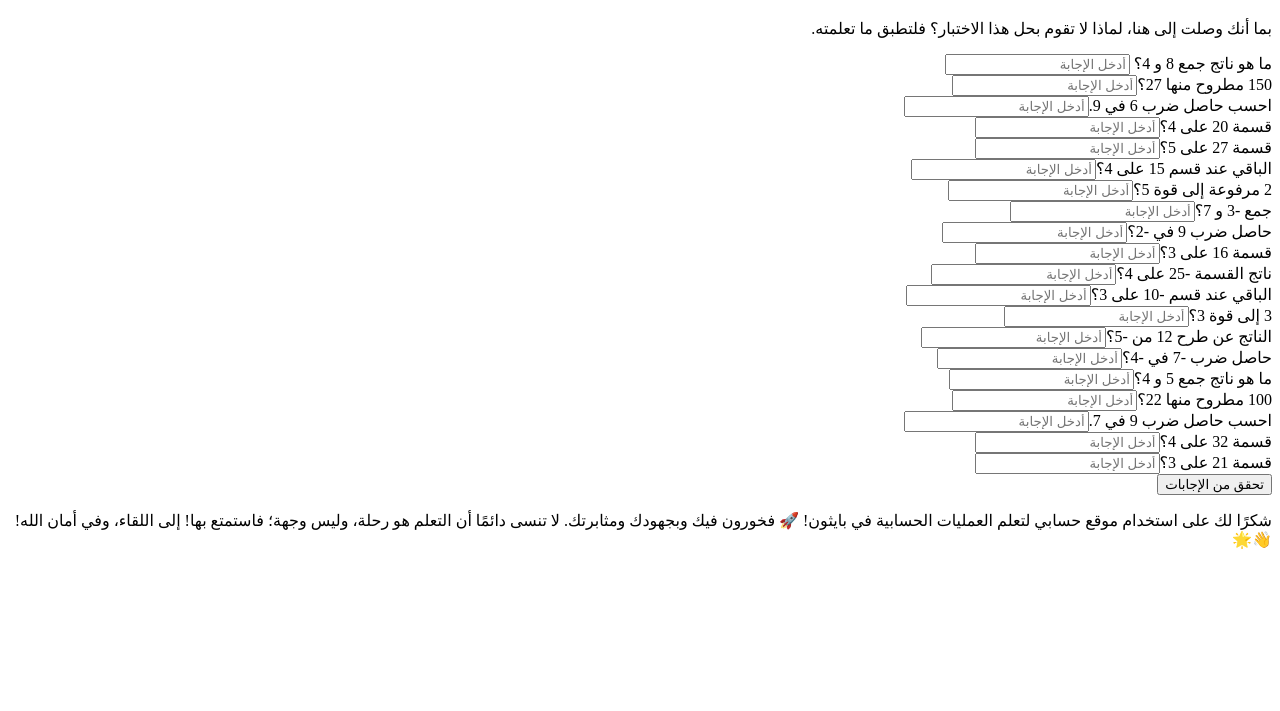
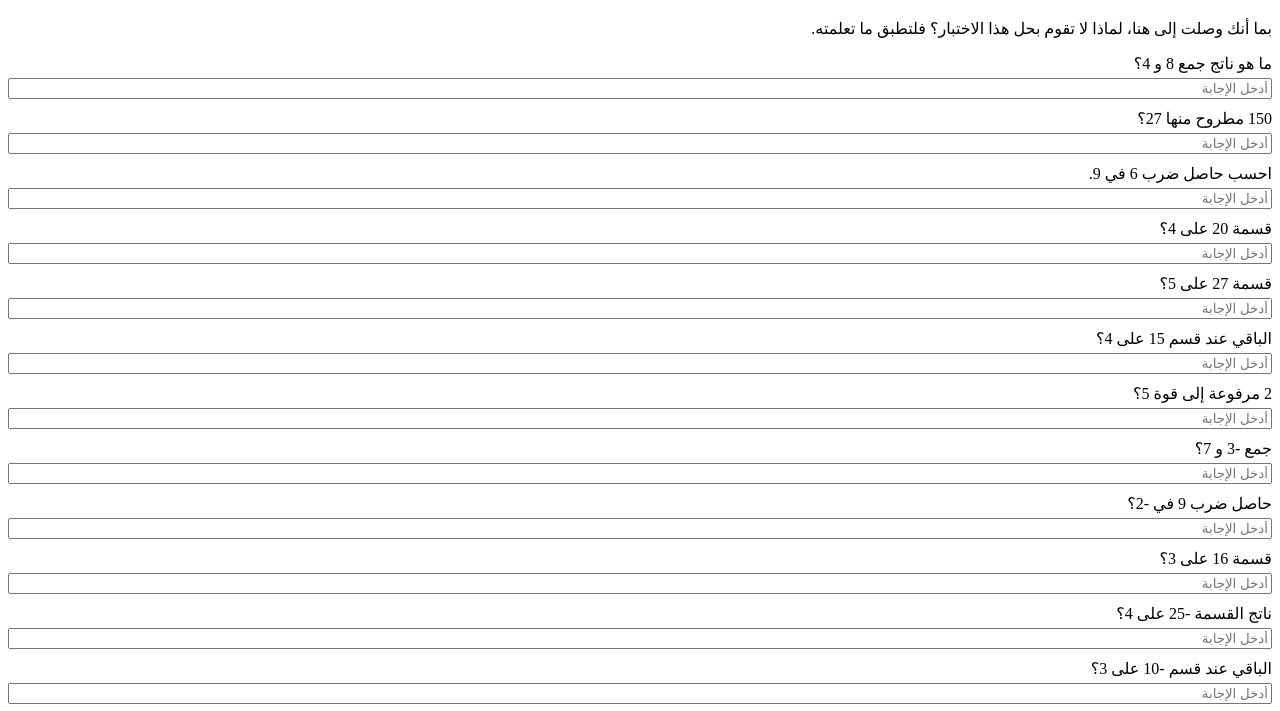
Before and after one commit to NaJLALOLO/dddddddd, a plain HTML site: page Hesabpy/The_Exam.html in a window 1280 px wide. Shown: the part 62-773 px from the top of the page. Drawn offline with Linux system fonts and the light colour scheme.

Commit message:
Update The_Exam.html

```diff
--- a/Hesabpy/The_Exam.html
+++ b/Hesabpy/The_Exam.html
@@ -6,9 +6,22 @@
     <meta name="viewport" content="width=device-width, initial-scale=1.0">
     <title>اختبار العمليات الحسابية في بايثون</title>
     <style>
-
         .hidden {
             display: none;
+        }
+
+        .question-container {
+            margin-bottom: 10px;
+        }
+
+        .question-container label {
+            display: block;
+            margin-bottom: 5px;
+        }
+
+        .question-container input {
+            width: 100%;
+            box-sizing: border-box;
         }
     </style>
 </head>
@@ -60,10 +73,11 @@
             var examForm = document.getElementById('examForm');
 
             for (var i = 0; i < questions.length; i++) {
-                  var questionElement = document.createElement('div');
-                  questionElement.innerHTML = '<label for="answer' + i + '">' + questions[i].question + '</label>' +
+                var questionContainer = document.createElement('div');
+                questionContainer.className = 'question-container';
+                questionContainer.innerHTML = '<label for="answer' + i + '">' + questions[i].question + '</label>' +
                     '<input type="text" id="answer' + i + '" placeholder="أدخل الإجابة">';
-                  questionsContainer.appendChild(questionElement);
+                questionsContainer.appendChild(questionContainer);
             }
 
             function checkAnswers() {
```
Lines whose indentation alone changed are shown as unchanged.
